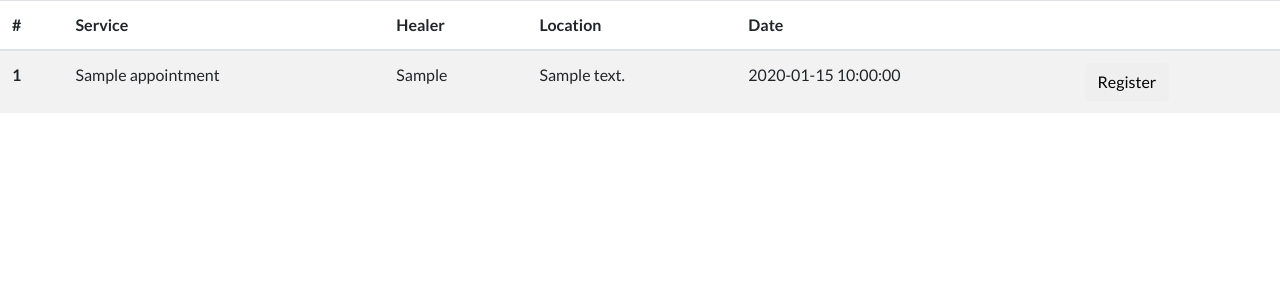
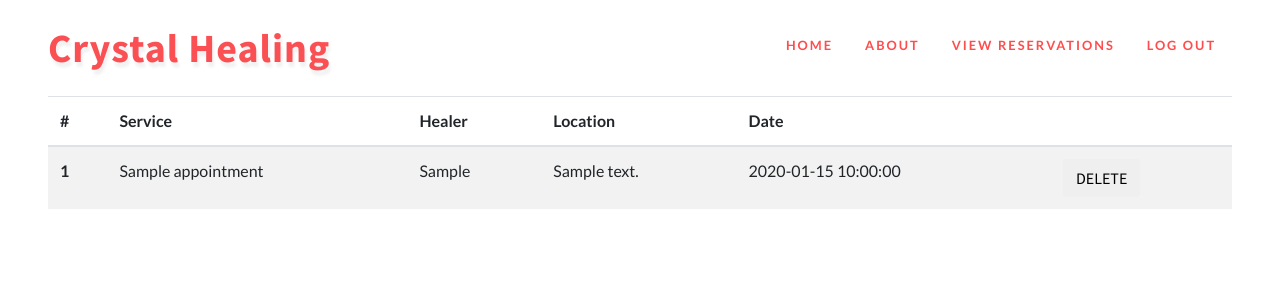
Before and after one commit to Giovaartavia/Database-Application, a PHP site: page /userAppointment.php in a window 1280 px wide. Shown: the top 300 px of the page. Run offline with PHP 8.4, Linux system fonts and the light colour scheme; the visitor is signed in with stand-in values (Sample User, id 1); tables that the repository leaves empty or names only in its code hold one stand-in row (values such as "Sample post"); data that the repository does not hold is empty.

Commit message:
Added ability to delete appointments

```diff
--- a/css/style.css
+++ b/css/style.css
@@ -25,6 +25,10 @@ body a {
 .shrink{
     height: 300px;
     width: 300px;
+}
+
+.userAppointment{
+    padding-bottom: 50%;
 }
 
 a:hover {
@@ -395,6 +399,21 @@ li > a:only-child:after {
     background-size: cover;
     position: relative;
     height: 50em;
+    background-attachment: fixed;
+}
+
+.main-banner2 {
+    -webkit-background-size: cover;
+    -moz-background-size: cover;
+    -o-background-size: cover;
+    -ms-background-size: cover;
+    background-size: cover;
+    position: relative;
+    height: 3em;
+}
+
+.table{
+    padding: 3rem;
 }
 
 .main-banner.inner {
--- a/index.php
+++ b/index.php
@@ -55,7 +55,6 @@
                     <input type="checkbox" id="drop" />
                     <ul class="menu mt-2">
                         <li class="active"><a href="index.php">Home</a></li>
-                        <li class="active"><a href="about.php">About</a></li>
                         <?php
                         if (isset($_SESSION['loggedin']) && $_SESSION['loggedin'] == true) {
                             echo "<li class='active'><a href='userAppointment.php'>View Reservations</a></li>";
--- a/login.php
+++ b/login.php
@@ -1,4 +1,4 @@
-<?php include('server.php') ?>
+<?php include('php/server.php') ?>
 <!DOCTYPE html>
 <html>
 <head>
@@ -11,7 +11,7 @@
   </div>
 
   <form method="post" action="login.php">
-  	<?php include('errors.php'); ?>
+  	<?php include('php/errors.php'); ?>
   	<div class="input-group">
   		<label>Email</label>
   		<input type="text" name="Email" >
--- a/php/showAppointments.php
+++ b/php/showAppointments.php
@@ -34,6 +34,9 @@ echo "<table class='table table-striped'>";
   echo "<tbody>";
   while ($row = mysqli_fetch_assoc($results))
   {
+    $id = $row["AppointmentID"];
+
+    //Print information
     echo "<tr>";
     echo "<th scope='row'>$count</th>";
     echo "<td>" . $row["ServiceName"] . "</td>";
@@ -41,10 +44,20 @@ echo "<table class='table table-striped'>";
     echo "<td>" . $row["Address"] . "</td>";
     echo "<td>" . $row["Date"] . "</td>";
     echo "<td>";
-        echo "<form action = 'POST'>";
-            // echo "<input type='button' name='" . $row["AppointmentID"] . "' id='" . $row["AppointmentID"] . "'value='DELETE'>";
-            echo "<button type='submit' class='btn' name='test'>Register</button>";
-        echo "</form>";
+      echo "<form method = 'POST'>";
+          echo "<input type='submit' class='btn' name='$id' id='$id' value='DELETE'></input>";
+      echo "</form>";
+
+    //Delete entry if delete button is pressed
+    if(array_key_exists($id,$_POST)){
+      $deleteAppointment = "DELETE FROM Appointment
+      WHERE '$id' = AppointmentID";
+      $query = $db->query($deleteAppointment);
+      //Reload page if succesfully deleted
+      if($query){
+        echo "<meta http-equiv='refresh' content='0'>";
+      }
+    }
     echo "</td>";
     echo "</tr>";
     $count = $count + 1;
--- a/register.php
+++ b/register.php
@@ -1,4 +1,4 @@
-<?php include('server.php') ?>
+<?php include('php/server.php') ?>
 <!DOCTYPE html>
 <html>
 <head>
@@ -11,7 +11,7 @@
   </div>
 
   <form method="post" action="register.php">
-  	<?php include('errors.php'); ?>
+  	<?php include('php/errors.php'); ?>
   	<div class="input-group">
   	  <label>First Name</label>
   	  <input type="text" name="FName" value="<?php echo $FName; ?>">
--- a/userAppointment.php
+++ b/userAppointment.php
@@ -17,7 +17,50 @@
     <!-- //Fonts -->
 </head>
 <body>
-  <?php include 'php/showAppointments.php';?>
+<div class="main-banner2" id="home">
+        <!-- header -->
+        <header class="header">
+            <div class="container-fluid px-lg-5">
+                <!-- nav -->
+                <nav class="py-4">
+                    <div id="logo">
+                        <h1> <a>Crystal Healing</a></h1>
+                    </div>
+
+                    <label for="drop" class="toggle">Menu</label>
+                    <input type="checkbox" id="drop" />
+                    <ul class="menu mt-2">
+                        <li class="active"><a href="index.php">Home</a></li>
+                        <li class="active"><a href="about.php">About</a></li>
+                        <?php
+                        if (isset($_SESSION['loggedin']) && $_SESSION['loggedin'] == true) {
+                            echo "<li class='active'><a href='userAppointment.php'>View Reservations</a></li>";
+                            echo "<li class='active'><a href='logout.php'>Log Out</a></li>";
+                        } else{
+                            echo "<li class='active'><a href='login.php'>Log In</a></li>";
+                        }
+                        ?>
+                    </ul>
+                </nav>
+                <!-- //nav -->
+            </div>
+        </header>
+        <!-- //header -->
+        <!--/banner-->
+        <!-- <div class="banner-info">
+            <p>Trending of the week</p>
+            <h3 class="mb-4">Casual Shoes for Men</h3>
+            <div class="ban-buttons">
+                <a href="shop-single.php" class="btn">Shop Now</a>
+                <a href="single.php" class="btn active">Read More</a>
+            </div>
+        </div> -->
+        <!--// banner-inner -->
+
+    </div>
+    <div class="table">
+      <?php include 'php/showAppointments.php';?>
+    </div>
 
 
 </body>
```
Also changed, not shown: php/errors.php (renamed from errors.php), php/server.php (renamed from server.php).
